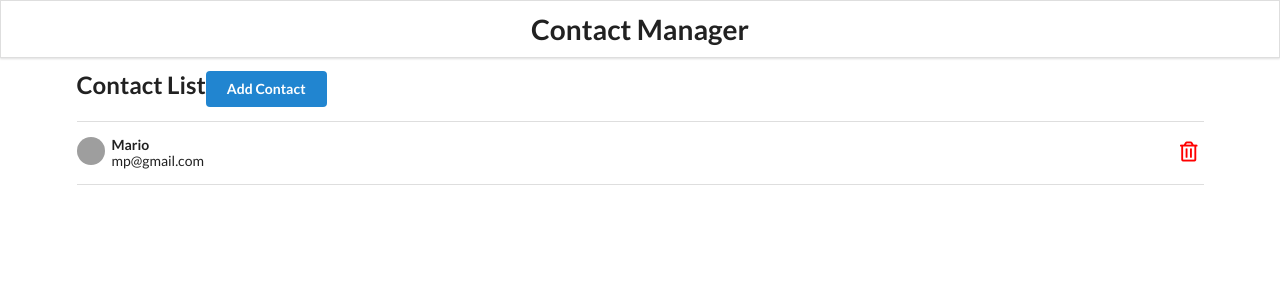
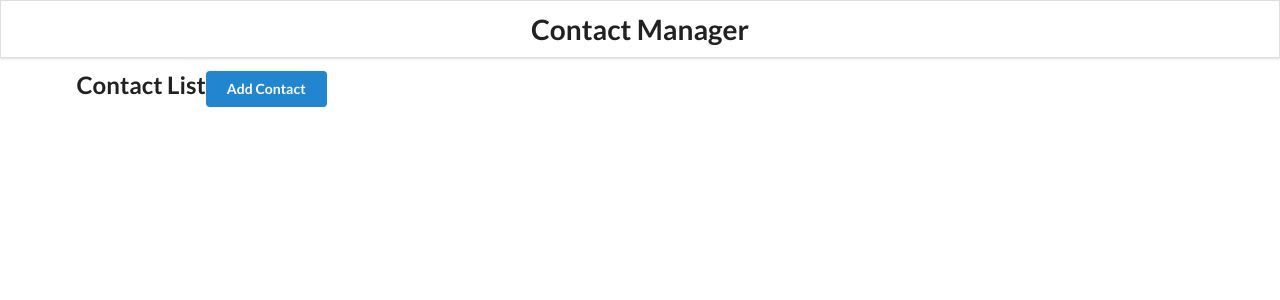
Before and after one commit to MarioAndresPortilla/jsreactwebapp, a React (Create React App) app: page / in a window 1280 px wide. Shown: the top 300 px of the page. Built offline with nearby package versions, Linux system fonts and the light colour scheme; grey boxes are pictures that could not be loaded.

Commit message:
Fixed bug, both '/' & '/add' pages have addingContact functionality to local storage

```diff
--- a/src/components/App.js
+++ b/src/components/App.js
@@ -43,11 +43,22 @@ function App() {
             <Routes>
                 <Route
                     path="/"
-                    element={<ContactList/>} />
+
+                    element={
+                        <ContactList
+                            contacts={contacts}
+                            getContactId={removeContactHandler}
+                        />
+                        }
+                    />
                 <Route
                     path="/add"
                     element={
-                    <AddContact/>} />
+                    <AddContact
+                        addContactHandler={addContactHandler}
+                    />
+                    }
+            />
             </Routes>
 
           {/*<AddContact addContactHandler={addContactHandler} />*/}
--- a/src/components/ContactList.js
+++ b/src/components/ContactList.js
@@ -10,14 +10,8 @@ const ContactList = (props) => {
             props.getContactId(id);
         };
 
-    const contacts = [
-        {
-            id: "1",
-            name: "Mario",
-            email: "mp@gmail.com",
-        },
-    ];
-    const renderContactList = contacts.map((contact) => {
+
+    const renderContactList = props.contacts.map((contact) => {
         return (
             <ContactCard
                 contact={contact}
```
